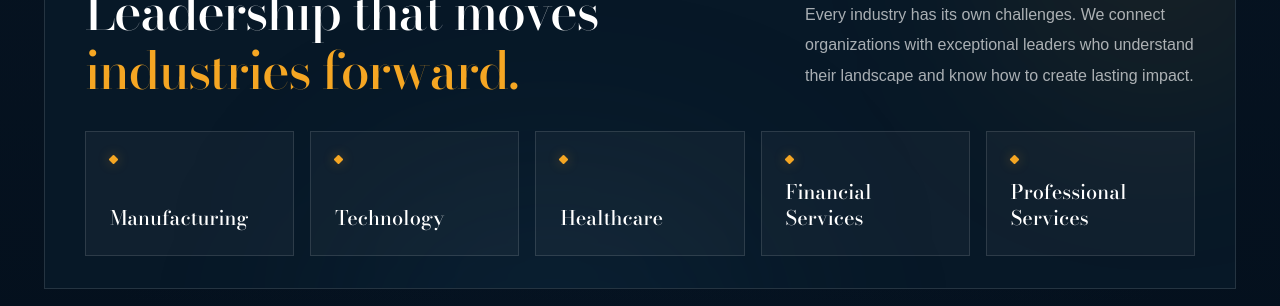
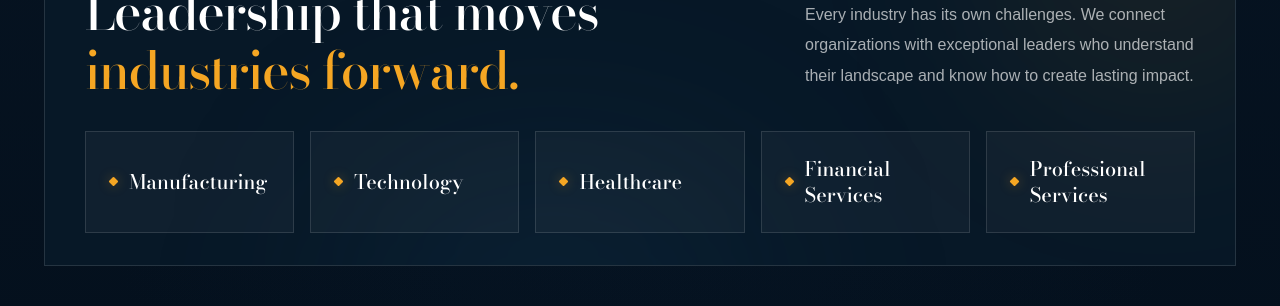
Before and after one commit to webybuild/Credoe_Official_Frontend, a Next.js app: page / in a window 1280 px wide. Shown: the part 6160-6466 px from the top of the page. Built offline with nearby package versions, Linux system fonts and the light colour scheme.

Commit message:
footer update

```diff
--- a/src/components/layout/SiteFooter.js
+++ b/src/components/layout/SiteFooter.js
@@ -195,7 +195,7 @@ export default function SiteFooter() {
               {industries.map((industry) => (
                 <div
                   key={industry}
-                  className="group relative flex min-h-[92px] flex-col justify-between overflow-hidden border border-white/[0.12] bg-white/[0.035] p-4 transition-all duration-500 hover:-translate-y-1 hover:border-[#F5A623]/60 hover:bg-[#F5A623]/[0.07] sm:min-h-[105px] sm:p-5 lg:min-h-[116px] lg:p-5 xl:p-6"
+                  className="group relative flex min-h-[80px] items-center justify-center overflow-hidden border border-white/[0.12] bg-white/[0.035] p-4 transition-all duration-500 hover:-translate-y-1 hover:border-[#F5A623]/60 hover:bg-[#F5A623]/[0.07] sm:min-h-[88px] sm:p-5 lg:min-h-[96px] lg:p-5 xl:p-6"
                 >
                   {/* Top gold accent */}
                   <span
@@ -211,20 +211,13 @@ export default function SiteFooter() {
                     style={{ backgroundColor: GOLD }}
                   />
 
-                  <div className="relative flex items-center justify-between">
+                  <div className="relative flex w-full items-center gap-3">
                     <DiamondMarker />
 
-                    {/* <span
-                      aria-hidden="true"
-                      className="text-[20px] leading-none text-white/35 transition-all duration-300 group-hover:translate-x-1 group-hover:text-[#F5A623]"
-                    >
-
-                    </span> */}
+                    <h3 className="max-w-[210px] font-heading text-[19px] font-medium leading-[1.3] text-white transition-colors duration-300 group-hover:text-[#F5A623] sm:text-[20px] lg:text-[18px] xl:text-[20px]">
+                      {industry}
+                    </h3>
                   </div>
-
-                  <h3 className="relative mt-4 max-w-[210px] font-heading text-[19px] font-medium leading-[1.3] text-white transition-colors duration-300 group-hover:text-[#F5A623] sm:text-[20px] lg:text-[18px] xl:text-[20px]">
-                    {industry}
-                  </h3>
                 </div>
               ))}
             </div>
```
